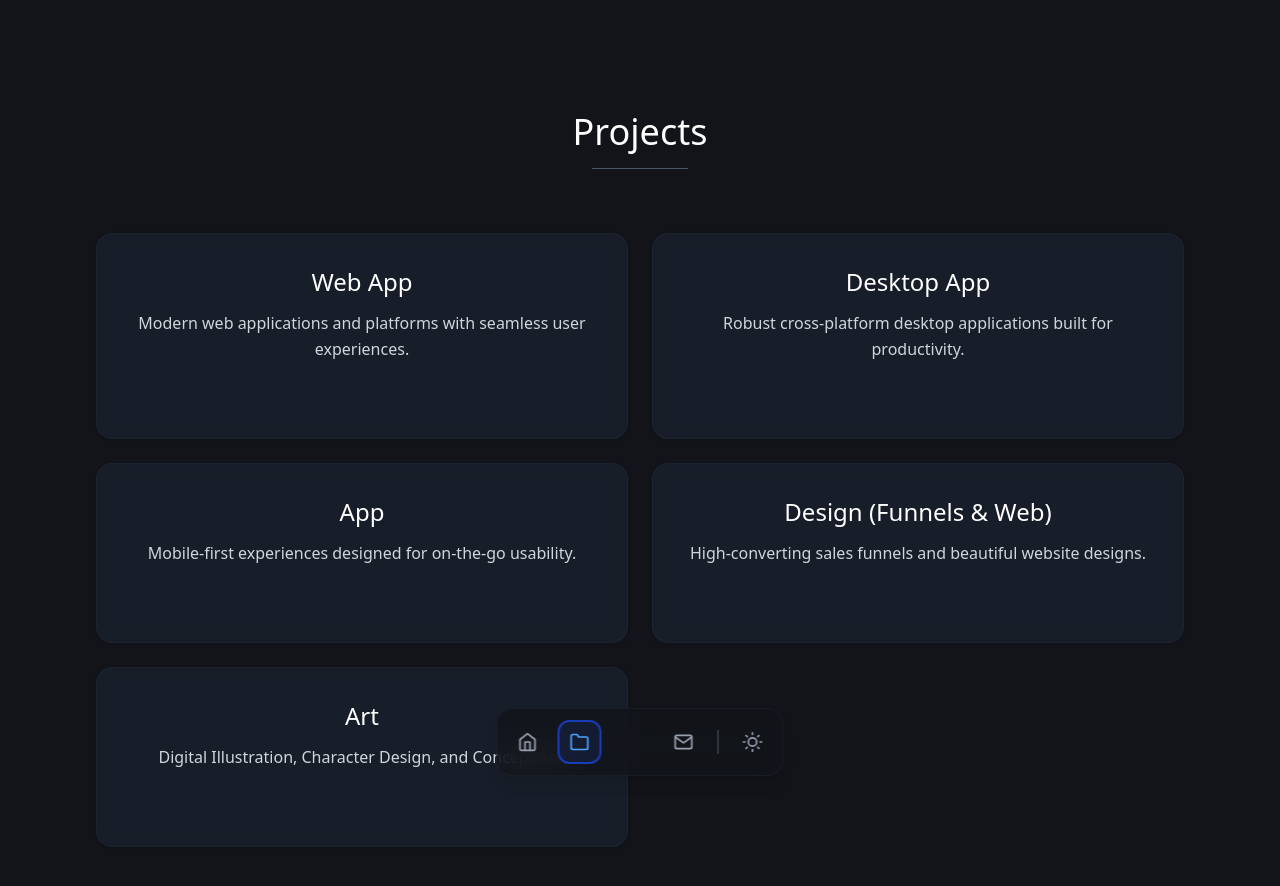
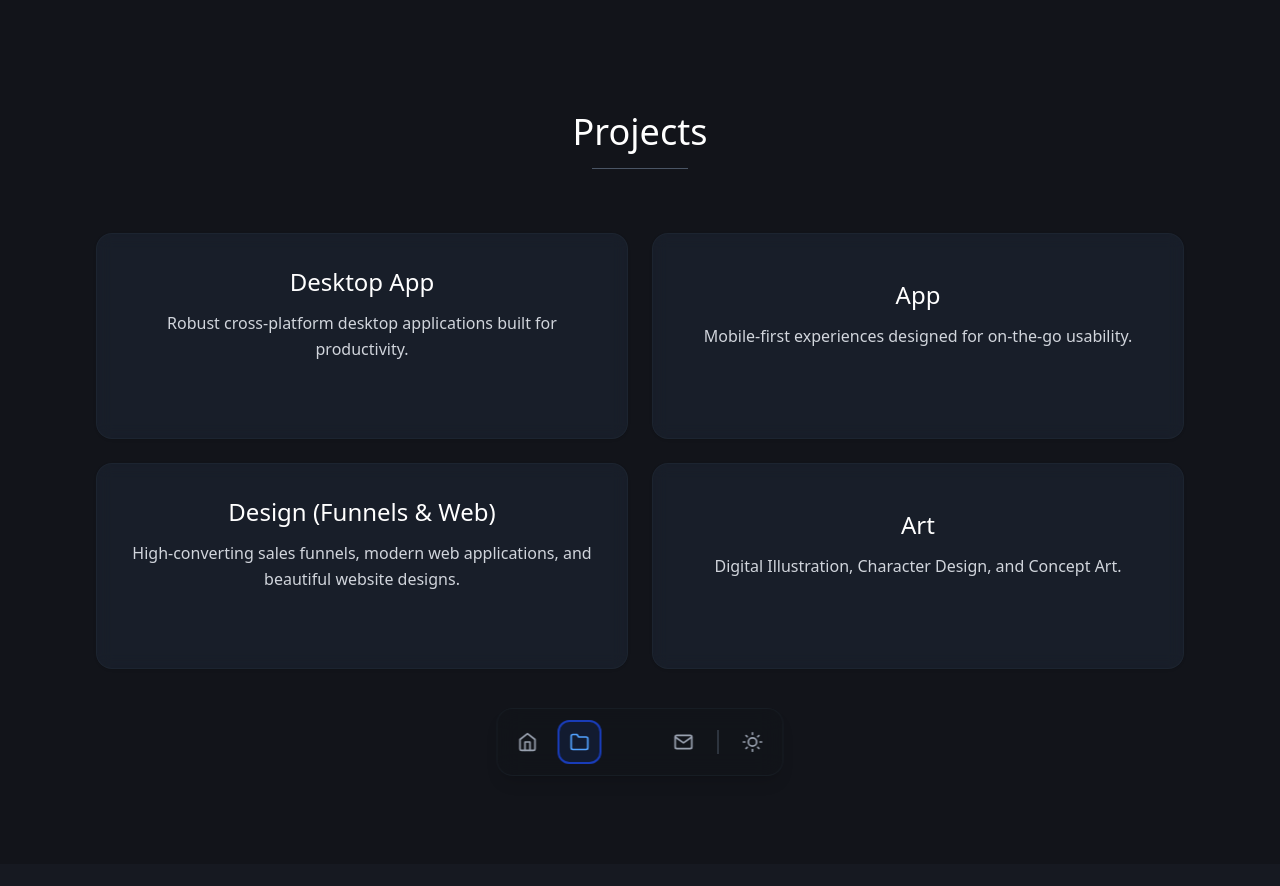
Before and after one commit to carlodandan/simodify, a React (Vite) app: page /projects in a window 1280 px wide. Shown: the top 886 px of the page. After the commit the page ends 864 px from the top, so only its background shows below. Built offline with nearby package versions, Linux system fonts and the light colour scheme; some icons are missing.

Commit message:
feat(projects): merge Web App projects under Design category

```diff
--- a/src/components/Projects.tsx
+++ b/src/components/Projects.tsx
@@ -7,23 +7,12 @@ interface ProjectsProps {
 
 const portfolioData = [
   {
-    id: "web",
-    categoryName: "Web App",
-    categoryDescription: "Modern web applications and platforms with seamless user experiences.",
-    projects: [
-      { id: "w1", title: "MRPH", description: "A responsive web application built for seamless interactions.", link: "https://mrph.pages.dev/" },
-      { id: "w2", title: "Aniyume", description: "An interactive web platform designed with modern UI principles.", link: "https://aniyume.qzz.io/" },
-      { id: "w3", title: "Artkat", description: "A creative web showcase featuring elegant layouts.", link: "https://artkat.pages.dev/" },
-      { id: "w4", title: "TodoIt", description: "A clean and functional task management web application.", link: "https://todoit.pages.dev/" }
-    ]
-  },
-  {
     id: "desktop",
     categoryName: "Desktop App",
     categoryDescription: "Robust cross-platform desktop applications built for productivity.",
     projects: [
       { id: "dkt1", title: "Admin Pro", description: "A comprehensive administrative desktop solution.", link: "https://github.com/carlodandan/admin-pro" },
-      { id: "dkt2", title: "Cendrive", description: "A secure and efficient desktop application.", link: "https://github.com/carlodandan/cendrive" }
+      { id: "dkt2", title: "Cendrive", description: "A secure and efficient desktop application for census-style database.", link: "https://github.com/carlodandan/cendrive" }
     ]
   },
   {
@@ -31,17 +20,21 @@ const portfolioData = [
     categoryName: "App",
     categoryDescription: "Mobile-first experiences designed for on-the-go usability.",
     projects: [
-      { id: "a1", title: "TodoIt Mobile", description: "The mobile-optimized version of the TodoIt task manager.", link: "https://todoit.pages.dev/" }
+      { id: "a1", title: "TODOIt", description: "The mobile-optimized version of the TODOIt task manager.", link: "https://todoit.pages.dev/" }
     ]
   },
   {
     id: "design",
     categoryName: "Design (Funnels & Web)",
-    categoryDescription: "High-converting sales funnels and beautiful website designs.",
+    categoryDescription: "High-converting sales funnels, modern web applications, and beautiful website designs.",
     projects: [
       { id: "dsgn1", title: "The Golden Fur - Main", description: "Primary landing page and sales funnel design.", link: "https://thegoldenfur-swm.systeme.io/" },
       { id: "dsgn2", title: "The Golden Fur - Booking", description: "Appointment scheduling interface design.", link: "https://thegoldenfur-swm.systeme.io/appointment-swm" },
-      { id: "dsgn3", title: "The Golden Fur - Success", description: "Thank you and confirmation page design.", link: "https://thegoldenfur-swm.systeme.io/thank-you" }
+      { id: "dsgn3", title: "The Golden Fur - Success", description: "Thank you and confirmation page design.", link: "https://thegoldenfur-swm.systeme.io/thank-you" },
+      { id: "w1", title: "MRPH", description: "A responsive web application built for Civil Service Examination.", link: "https://mrph.pages.dev/" },
+      { id: "w2", title: "Aniyume", description: "An interactive web platform streaming latest anime release.", link: "https://aniyume.qzz.io/" },
+      { id: "w3", title: "Artkat", description: "A creative web showcase for this specific digital artists.", link: "https://artkat.pages.dev/" },
+      { id: "w4", title: "TODOIt", description: "A clean and functional task management web application.", link: "https://todoit.pages.dev/" }
     ]
   },
   {
```
